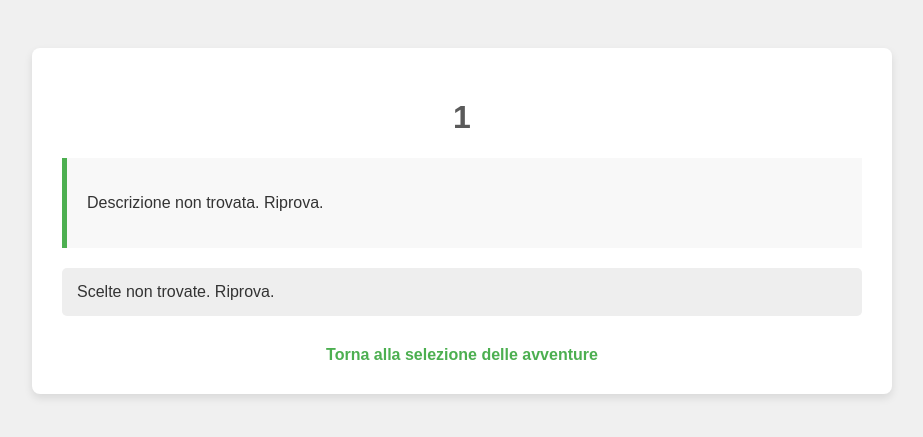
After one commit to ginniped/asoc2025, a Flask app: page /adventure/1 in a window 1280 px wide. The commit adds this page. Shown: the top 437 px of the page, without its empty margins (178-1101 px from the left). Run offline with Flask 3, Linux system fonts and the light colour scheme; data that the repository does not hold is empty.

Commit message:
3 scelte + inizio storia a scelta multipla

```diff
--- a/app.py
+++ b/app.py
@@ -2,19 +2,19 @@ import requests
 import json
 import os
 import re
-from flask import Flask, render_template, request
+from flask import Flask, render_template, request, jsonify
 from comfy_client import ComfyUIClient
 
 # --- Configurazione dei server ---
 OLLAMA_SERVER_URL = "http://192.168.1.115:11434"
 COMFYUI_SERVER_ADDRESS = "192.168.1.115:8188"
-# 🚨 AGGIORNA QUESTO CON IL NOME DEL TUO MODELLO
 MODEL_NAME = "playground-v2.5-1024px-aesthetic.fp16.safetensors"
 
 # Inizializza l'applicazione Flask e il client di ComfyUI
 app = Flask(__name__)
 comfy_client = ComfyUIClient(COMFYUI_SERVER_ADDRESS)
 
+# Funzione per generare un singolo scenario con Ollama
 def generate_single_scenario(prompt, model="llama3.1:8b"):
     payload = {
         "model": model,
@@ -75,11 +75,10 @@ def generate_and_save_image(title, ambientazione, trama):
 def index():
     return render_template('index.html')
 
-# Rotta che gestisce la richiesta di generazione degli scenari
 @app.route('/generate_scenarios', methods=['POST'])
 def generate_scenarios():
     base_prompt = """
-Genera 6 scenari unici per un'avventura di Dungeons & Dragons in lingua italiana.
+Genera 3 scenari unici per un'avventura di Dungeons & Dragons in lingua italiana.
 Ogni scenario deve essere formattato ESATTAMENTE come segue:
 
 ---SCENARIO---
@@ -91,35 +90,16 @@ Trama/Missione principale: [Inserisci qui la trama]
 Non includere introduzioni, conclusioni o testo aggiuntivo. Non usare caratteri di formattazione come * o #.
 """
 
-    print("Inizio la richiesta a Ollama...")
     generated_text = generate_single_scenario(base_prompt)
-
-    print("Risposta di Ollama ricevuta.")
+    cleaned_text = re.sub(r'[*#]', '', generated_text)
 
     scenarios_data = []
-
-    # 🟢 MODIFICA QUI: Parsing basato su delimitatori esatti
-    scenarios = generated_text.split("---SCENARIO---")
-
+    scenarios = cleaned_text.split("---SCENARIO---")
     if len(scenarios) > 1:
-        # Ignora il primo elemento che potrebbe essere vuoto o contenere testo introduttivo
         scenarios = scenarios[1:]
 
-    if not scenarios:
-        print("Il parsing degli scenari non ha prodotto risultati validi.")
-        # Esegui un prompt semplificato per avere almeno uno scenario se il parsing fallisce
-        for _ in range(1):
-            simplified_prompt = "Genera un singolo scenario per D&D con Titolo, Ambientazione e Trama/Missione principale."
-            single_scenario_text = generate_single_scenario(simplified_prompt)
-            scenarios_data.extend(parse_simplified_scenario(single_scenario_text))
-
-        return render_template('results.html', scenarios=scenarios_data)
-
     for scenario_text in scenarios:
-        # Pulisci il testo da eventuali residui e dal delimitatore di fine
         clean_scenario_text = scenario_text.split("---END SCENARIO---")[0].strip()
-
-        # Estrai le informazioni
         title_match = re.search(r'Titolo:\s*(.*)', clean_scenario_text)
         ambientazione_match = re.search(r'Ambientazione:\s*(.*)', clean_scenario_text)
         trama_match = re.search(r'Trama/Missione principale:\s*(.*)', clean_scenario_text)
@@ -139,27 +119,69 @@ Non includere introduzioni, conclusioni o testo aggiuntivo. Non usare caratteri
 
     return render_template('results.html', scenarios=scenarios_data)
 
-def parse_simplified_scenario(text):
-    """Funzione di fallback per un singolo scenario in caso di parsing fallito."""
-    data = []
-    title_match = re.search(r'Titolo:\s*(.*)', text)
-    ambientazione_match = re.search(r'Ambientazione:\s*(.*)', text)
-    trama_match = re.search(r'Trama/Missione principale:\s*(.*)', text)
+# Nota: ho modificato la rotta in <path:title> per gestire titoli con caratteri speciali
+@app.route('/adventure/<path:title>')
+def start_adventure(title):
+    # Prompt per il gioco iniziale, con istruzioni chiare per Ollama
+    start_prompt = f"""
+Inizia un'avventura a scelte multiple in stile D&D basata su: '{title}'.
+Presenta la situazione iniziale e offri 3 opzioni numerate per il giocatore.
+Usa ESATTAMENTE questo formato per la tua risposta:
 
-    title = title_match.group(1).strip() if title_match else "Titolo non trovato"
-    ambientazione = ambientazione_match.group(1).strip() if ambientazione_match else "Ambientazione non trovata"
-    trama = trama_match.group(1).strip() if trama_match else "Trama non trovata"
+SCENA:
+[Descrivi qui la situazione iniziale in modo dettagliato]
 
-    image_url = generate_and_save_image(title, ambientazione, trama)
+SCELTE:
+1. [Prima opzione]
+2. [Seconda opzione]
+3. [Terza opzione]
+"""
+    game_text = generate_single_scenario(start_prompt)
+    scene, choices = parse_game_response(game_text)
 
-    data.append({
-        "title": title,
-        "ambientazione": ambientazione,
-        "trama": trama,
-        "image_url": image_url
-    })
-    return data
+    return render_template('game.html', title=title, scene=scene, choices=choices)
 
-# Esegui l'app
+@app.route('/continue_adventure', methods=['POST'])
+def continue_adventure():
+    data = request.json
+    title = data.get('title')
+    choice_made = data.get('choice')
+
+    # Prompt per continuare l'avventura
+    next_prompt = f"""
+Nell'avventura '{title}', il giocatore ha scelto: '{choice_made}'.
+Continua la narrazione con una nuova scena e offri 3 nuove opzioni.
+Usa ESATTAMENTE questo formato per la tua risposta:
+
+SCENA:
+[Descrivi qui la nuova situazione in modo dettagliato]
+
+SCELTE:
+1. [Prima opzione]
+2. [Seconda opzione]
+3. [Terza opzione]
+"""
+    game_text = generate_single_scenario(next_prompt)
+    scene, choices = parse_game_response(game_text)
+
+    return jsonify({"scene": scene, "choices": choices})
+
+# Funzione per estrarre scena e scelte in modo robusto
+def parse_game_response(text):
+    scene_match = re.search(r'SCENA:\s*([\s\S]*?)\s*SCELTE:', text, re.DOTALL)
+    choices_match = re.search(r'SCELTE:\s*([\s\S]*)', text, re.DOTALL)
+
+    scene = "Descrizione non trovata. Riprova."
+    choices = ["Scelte non trovate. Riprova."]
+
+    if scene_match:
+        scene = scene_match.group(1).strip()
+
+    if choices_match:
+        choices_text = choices_match.group(1).strip()
+        choices = [c.strip() for c in choices_text.split('\n') if c.strip()]
+
+    return scene, choices
+
 if __name__ == '__main__':
     app.run(debug=True)
--- /dev/null
+++ b/templates/game.html
@@ -0,0 +1,124 @@
+<!DOCTYPE html>
+<html lang="it">
+
+    <head>
+        <meta charset="UTF-8">
+        <meta name="viewport" content="width=device-width, initial-scale=1.0">
+        <title>Inizia l'Avventura</title>
+        <style>
+            body {
+                font-family: 'Arial', sans-serif;
+                background-color: #f0f0f0;
+                color: #333;
+                padding: 40px;
+            }
+
+            .game-container {
+                max-width: 800px;
+                margin: 0 auto;
+                background-color: #fff;
+                padding: 30px;
+                border-radius: 8px;
+                box-shadow: 0 4px 8px rgba(0, 0, 0, 0.1);
+            }
+
+            h1 {
+                color: #5a5a5a;
+                text-align: center;
+            }
+
+            .story-text {
+                margin-bottom: 20px;
+                padding: 20px;
+                background-color: #f8f8f8;
+                border-left: 5px solid #4CAF50;
+            }
+
+            .choices-list {
+                list-style-type: none;
+                padding: 0;
+            }
+
+            .choice-item {
+                background-color: #eee;
+                padding: 15px;
+                margin-bottom: 10px;
+                border-radius: 5px;
+                cursor: pointer;
+                transition: background-color 0.2s;
+            }
+
+            .choice-item:hover {
+                background-color: #ddd;
+            }
+
+            .back-link {
+                display: block;
+                text-align: center;
+                margin-top: 30px;
+                text-decoration: none;
+                color: #4CAF50;
+                font-weight: bold;
+            }
+
+            .back-link:hover {
+                text-decoration: underline;
+            }
+        </style>
+    </head>
+
+    <body>
+        <div class="game-container">
+            <h1 id="adventure-title"></h1>
+            <div class="story-text">
+                <p id="current-scene"></p>
+            </div>
+            <ul id="choices-container" class="choices-list">
+            </ul>
+            <a href="/" class="back-link">Torna alla selezione delle avventure</a>
+        </div>
+
+        <script>
+            const adventureTitle = "{{ title }}";
+            const initialScene = `{{ scene | safe }}`;
+            const initialChoices = JSON.parse('{{ choices | tojson | safe }}');
+
+            document.getElementById('adventure-title').innerText = adventureTitle;
+            document.getElementById('current-scene').innerText = initialScene;
+
+            const choicesContainer = document.getElementById('choices-container');
+
+            function renderChoices(choices) {
+                choicesContainer.innerHTML = '';
+                choices.forEach(choice => {
+                    const li = document.createElement('li');
+                    li.className = 'choice-item';
+                    li.innerText = choice;
+                    li.addEventListener('click', () => makeChoice(choice));
+                    choicesContainer.appendChild(li);
+                });
+            }
+
+            async function makeChoice(choice) {
+                const response = await fetch('/continue_adventure', {
+                    method: 'POST',
+                    headers: {
+                        'Content-Type': 'application/json',
+                    },
+                    body: JSON.stringify({
+                        title: adventureTitle,
+                        choice: choice
+                    })
+                });
+
+                const data = await response.json();
+                document.getElementById('current-scene').innerText = data.scene;
+                renderChoices(data.choices);
+            }
+
+            // Renderizza le scelte iniziali
+            renderChoices(initialChoices);
+        </script>
+    </body>
+
+</html>
--- a/templates/index.html
+++ b/templates/index.html
@@ -51,7 +51,7 @@
     <body>
         <div class="container">
             <h1>Generatore di Scenari per D&D</h1>
-            <p>Clicca sul pulsante per generare 6 nuovi scenari per la tua prossima avventura!</p>
+            <p>Clicca sul pulsante per generare 3 nuovi scenari per la tua prossima avventura!</p>
             <form action="/generate_scenarios" method="post">
                 <button type="submit">Genera Scenari</button>
             </form>
```
Also changed, not shown: templates/results.html (+10 -2 lines).
